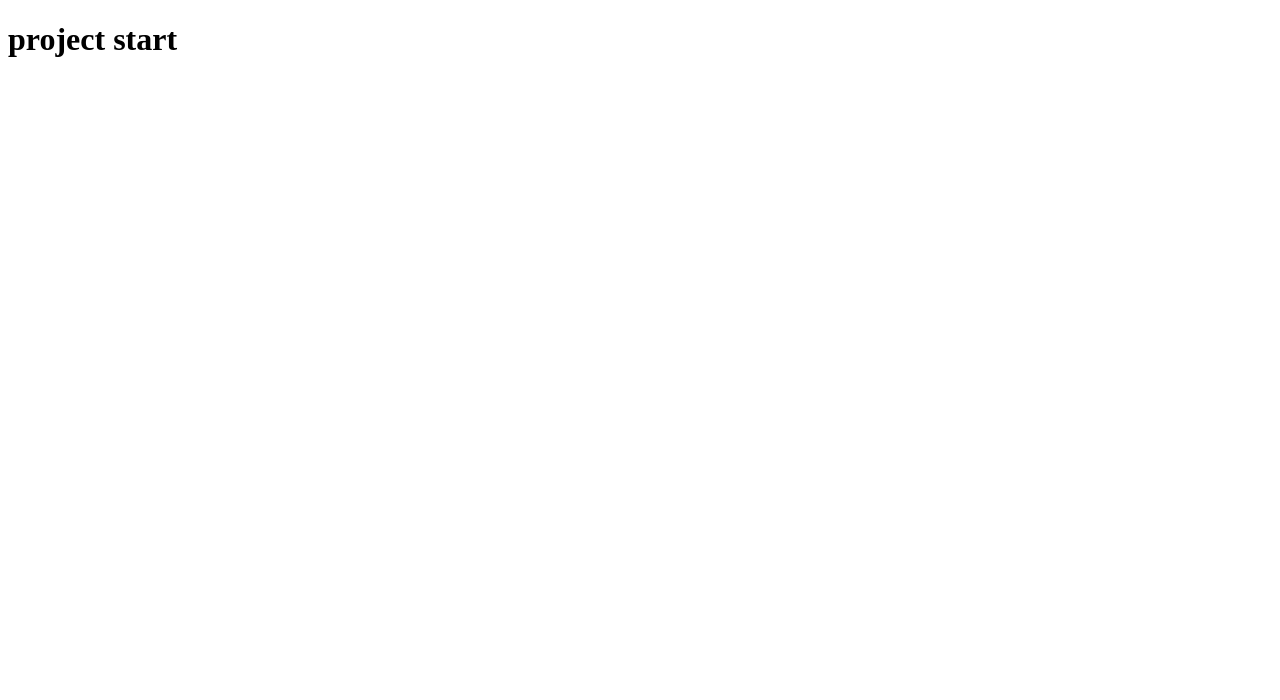
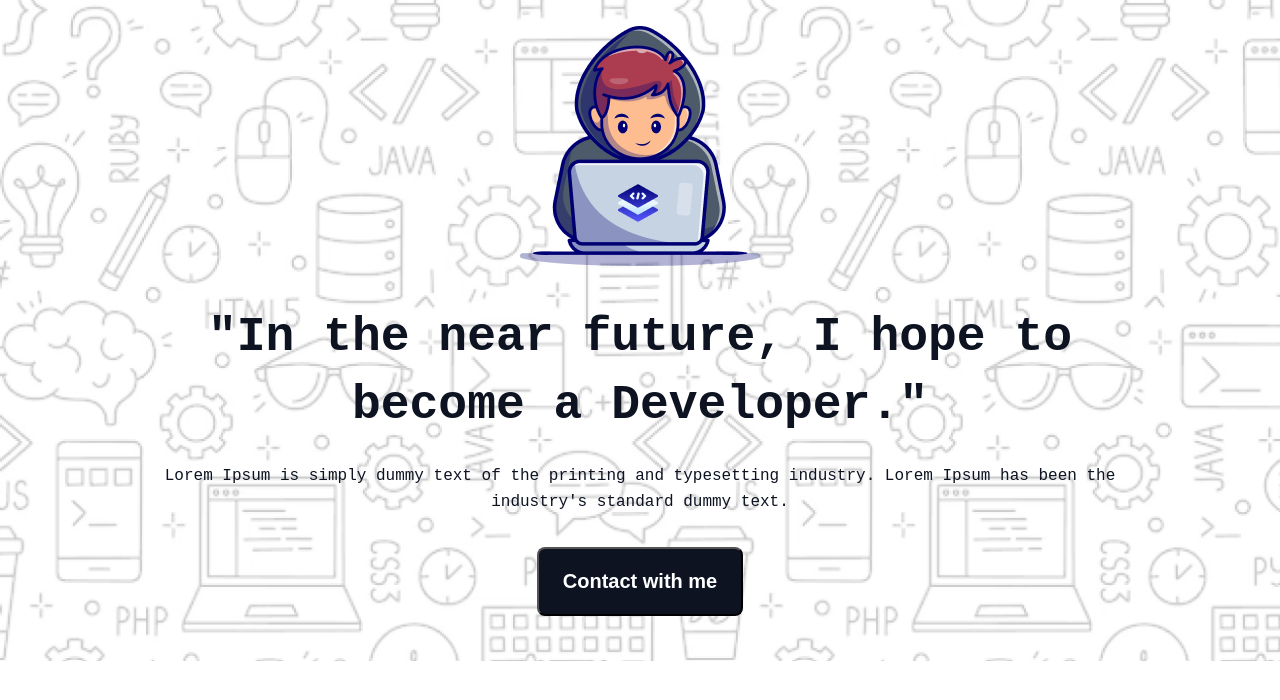
Before and after one commit to taiful-18/Challenge-Begins, a plain HTML site: page index.html in a window 1280 px wide. Drawn offline with Linux system fonts and the light colour scheme; a web font is replaced by a local one.

Commit message:
add header and banner section

```diff
--- a/index.html
+++ b/index.html
@@ -1,13 +1,33 @@
 <!DOCTYPE html>
 <html lang="en">
+
 <head>
     <meta charset="UTF-8">
     <meta name="viewport" content="width=device-width, initial-scale=1.0">
     <title>Challenge-Begins</title>
+
+    <!-- link font -->
+    <link rel="preconnect" href="https://fonts.googleapis.com">
+    <link rel="preconnect" href="https://fonts.gstatic.com" crossorigin>
+    <link href="https://fonts.googleapis.com/css2?family=Azeret+Mono:ital,wght@0,100..900;1,100..900&display=swap" rel="stylesheet">
+
+    <!-- link css -->
+    <link rel="stylesheet" href="style/style.css">
 </head>
+
 <body>
     <header>
-        <h1>project start</h1>
+        <section class="banner">
+            <div class="banner-contant">
+                <img class="banner-images" src="images/Group.png" alt="group">
+                <h1 class="banner-hading">"In the near future, I hope to become a Developer."</h1>
+                <p class="banner-des">Lorem Ipsum is simply dummy text of the printing and typesetting industry. Lorem
+                    Ipsum has been the industry's standard dummy text.</p>
+                <div class="banner-button">
+                    <button class="btn">Contact with me</button>
+                </div>
+            </div>
+        </section>
     </header>
     <main>
 
@@ -16,4 +36,5 @@
 
     </footer>
 </body>
+
 </html>
--- a/style/style.css
+++ b/style/style.css
@@ -0,0 +1,86 @@
+* {
+    margin: 0px;
+    padding: 0px;
+}
+
+body {
+    font-family: "Azeret Mono", monospace;
+}
+
+.banner {
+    background: url("../images/Hero-bg.png");
+    background-repeat: no-repeat;
+    background-size: cover;
+}
+
+.banner-contant {
+    width: 998px;
+    margin: 0px auto;
+    padding: 26px 0px 45px 0px;
+    text-align: center;
+}
+
+.banner-images {
+    margin-bottom: 32px;
+
+}
+
+.banner-hading {
+    color: rgb(13, 19, 33);
+    font-size: 48px;
+    font-weight: 800;
+    line-height: 68px;
+    letter-spacing: 0%;
+}
+
+.banner-des {
+    color: rgb(13, 19, 33);
+    font-size: 16px;
+    font-weight: 400;
+    line-height: 26px;
+    letter-spacing: 0%;
+    margin-top: 24px;
+}
+
+.banner-button {
+    margin-top: 32px;
+}
+
+.btn {
+    padding: 21px 24px;
+    color: rgb(255, 255, 255);
+    font-size: 20px;
+    font-weight: 600;
+    line-height: 23px;
+    letter-spacing: 0%;
+    border-radius: 8px;
+    background: rgb(13, 19, 33);
+}
+
+.akash {}
+
+.akash {}
+
+.akash {}
+
+.akash {}
+
+.akash {}
+
+.akash {}
+
+.akash {}
+
+.akash {}
+
+.akash {}
+
+.akash {}
+
+.akash {}
+
+.akash {}
+
+.akash {}
+
+.akash {}
```
Also changed, not shown: images/Group 3.png (added), images/Group 4.png (added), images/Group.png (added), images/Hero-bg.png (added), images/Layer_1.png (added), images/css.png (added), images/facebook.png (added), images/github.png (added), images/handshake.jpg (added), images/html.png (added), images/js.png (added), images/linkedin-icon 1.png (added), images/mongodb.png (added), images/nodejs.png (added), 1 more files.
